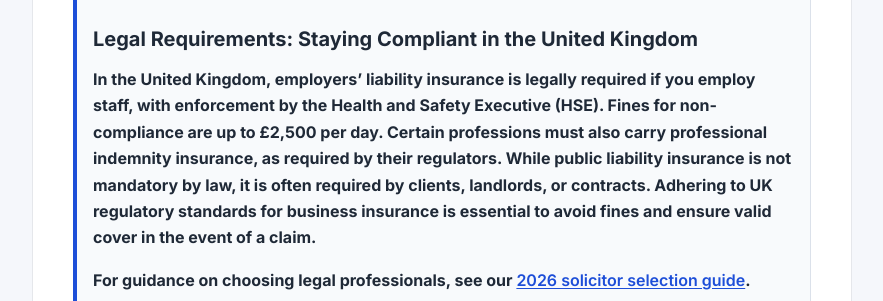
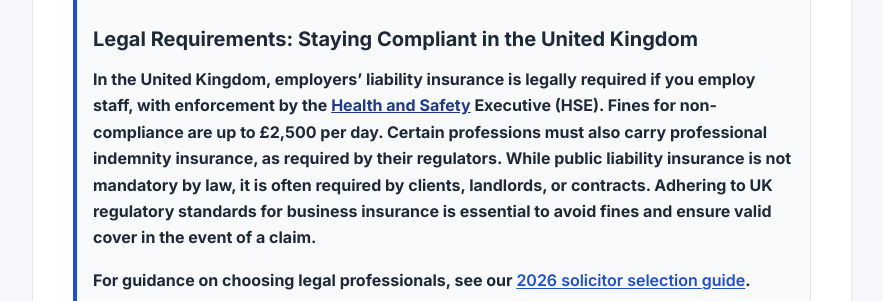
Before and after one commit to aiautomationuk/net-fin-tech, a plain HTML site: page blog/cost-of-business-insurance-uk.html in a window 1280 px wide. Shown: the part 4734-5035 px from the top of the page, without its empty margins (198-1081 px from the left). Drawn offline with Linux system fonts and the light colour scheme.

Commit message:
Link to a new related post: Health and Safety Failures Cost

```diff
--- a/blog/cost-of-business-insurance-uk.html
+++ b/blog/cost-of-business-insurance-uk.html
@@ -116,7 +116,7 @@ article.post blockquote{border-left:4px solid var(--p);margin:16px 0;padding:6px
 <p style="margin:0 0 1em!important">For more on reducing business overheads, see our <a style="color:#1d4ed8;text-decoration:underline;text-underline-offset:2px;font-weight:600" href="https://fin-tech.co.uk/blog/security-guard-services-cost-uk-full-2026-pricing-guide.html">security services pricing guide</a>.</p>
 <h2 style="margin:1.6em 0 0.5em!important">UK Regulatory Standards for Business Insurance in 2026</h2>
 <h3 style="margin:1.3em 0 0.5em!important">Legal Requirements: Staying Compliant in the United Kingdom</h3>
-<p style="margin:0 0 1em!important">In the United Kingdom, employers’ liability insurance is legally required if you employ staff, with enforcement by the Health and Safety Executive (HSE). Fines for non-compliance are up to £2,500 per day. Certain professions must also carry professional indemnity insurance, as required by their regulators. While public liability insurance is not mandatory by law, it is often required by clients, landlords, or contracts. Adhering to UK regulatory standards for business insurance is essential to avoid fines and ensure valid cover in the event of a claim.</p>
+<p style="margin:0 0 1em!important">In the United Kingdom, employers’ liability insurance is legally required if you employ staff, with enforcement by the <a href="https://fin-tech.co.uk/blog/health-and-safety-failures-cost.html">Health and Safety</a> Executive (HSE). Fines for non-compliance are up to £2,500 per day. Certain professions must also carry professional indemnity insurance, as required by their regulators. While public liability insurance is not mandatory by law, it is often required by clients, landlords, or contracts. Adhering to UK regulatory standards for business insurance is essential to avoid fines and ensure valid cover in the event of a claim.</p>
 <p style="margin:0 0 1em!important">For guidance on choosing legal professionals, see our <a style="color:#1d4ed8;text-decoration:underline;text-underline-offset:2px;font-weight:600" href="https://fin-tech.co.uk/blog/how-to-choose-a-solicitor-uk.html">2026 solicitor selection guide</a>.</p>
 <h3 style="margin:1.3em 0 0.5em!important">Common Business Insurance Claims UK: What to Watch Out For</h3>
 <p style="margin:0 0 1em!important">The most common business insurance claims UK-wide include public injury (such as slips in shops), employee accidents, professional mistakes, and theft of equipment. Understanding your sector’s risks and ensuring your policy covers them is vital. Keep detailed records and follow claims procedures to improve your chances of a successful payout and lower future costs.</p>
```
